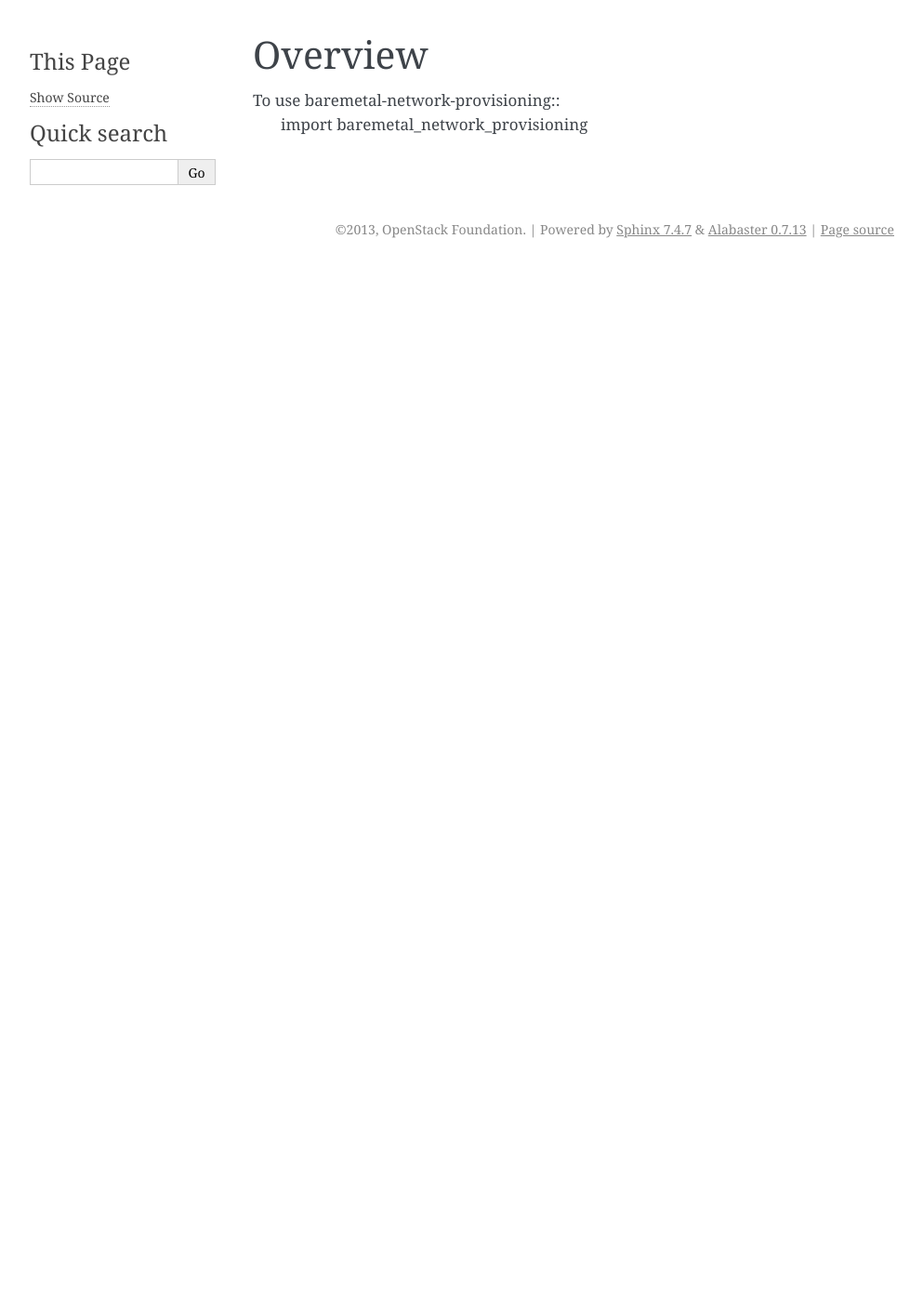
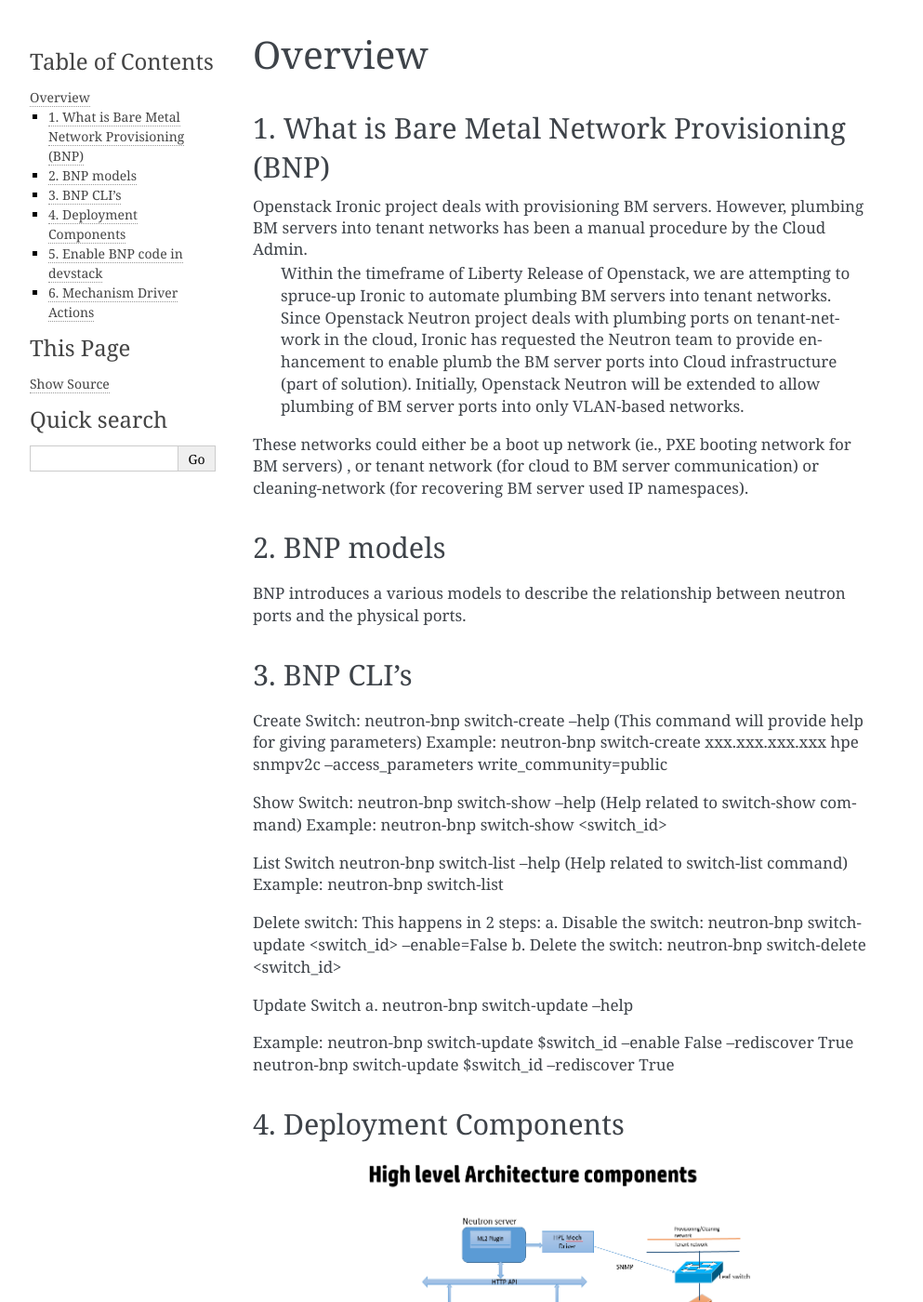
Before and after one commit to hp-networking/baremetal-network-provisioning, a Sphinx documentation site: the page built from doc/source/usage.rst, in a window 1280 px wide and 1400 px high. Shown: the whole window at 93% size, without its empty margins (148-1141 px from the left). Built offline with Sphinx 7.4.7, drawn with Linux system fonts in a browser that asks for light colours; some of the changed text lies outside the part shown.

Commit message:
Usage documentation for BNP
This patch has the newly added components for the usage documentation for the BNP

```diff
--- a/doc/source/usage.rst
+++ b/doc/source/usage.rst
@@ -2,6 +2,75 @@
 ========
 Overview
 ========
+.. _whatisbnp:
 
-To use baremetal-network-provisioning::
-   import baremetal_network_provisioning
+1. What is Bare Metal Network Provisioning (BNP)
+================================================
+
+Openstack Ironic project deals with provisioning BM servers. However, plumbing BM servers into tenant networks has been a manual procedure by the Cloud Admin.
+	Within the timeframe of Liberty Release of Openstack, we are attempting to spruce-up Ironic to automate plumbing BM servers into tenant networks. Since Openstack Neutron project deals with plumbing ports on tenant-network in the cloud, Ironic has requested the Neutron team to provide enhancement to enable plumb the BM server ports into Cloud infrastructure (part of solution).
+	Initially, Openstack Neutron will be extended to allow plumbing of BM server ports into only VLAN-based networks.
+These networks could either be a boot up network (ie., PXE booting network for BM servers) , or tenant network (for cloud to BM server communication) or cleaning-network (for recovering BM server used IP namespaces).
+
+
+.. _model:
+2. BNP models
+=============
+BNP introduces a various models to describe the relationship between neutron ports and the physical ports.
+
+.. _cli:
+3. BNP CLI's
+============
+
+Create Switch:
+neutron-bnp switch-create --help (This command will provide help for giving parameters)
+Example:
+neutron-bnp switch-create xxx.xxx.xxx.xxx hpe snmpv2c --access_parameters write_community=public
+
+Show Switch:
+neutron-bnp switch-show --help (Help related to switch-show command)
+Example:
+neutron-bnp switch-show <switch_id>
+
+List Switch
+neutron-bnp switch-list --help (Help related to switch-list command)
+Example:
+neutron-bnp switch-list
+
+Delete switch: This happens in 2 steps:
+a.	Disable the switch:  neutron-bnp switch-update <switch_id> --enable=False
+b.	Delete the switch: neutron-bnp switch-delete <switch_id>
+
+Update Switch
+a.	neutron-bnp switch-update –help
+
+Example:
+neutron-bnp switch-update $switch_id  --enable False --rediscover True
+neutron-bnp switch-update $switch_id   --rediscover True
+
+.. _deployment:
+4. Deployment Components
+========================
+.. image:: images/bnp_deployment.png
+           :height: 225px
+           :width:  450px
+           :align: center
+
+.. _enablement:
+5. Enable BNP code in devstack
+===============================
+Refer the below link
+https://github.com/hp-networking/baremetal-network-provisioning/blob/master/devstack/README.rst
+
+.. _mechanism_driver:
+6. Mechanism Driver Actions
+===========================
+
+Mechanism driver is listening for PortContext events from the ML2 Plugin .
+Implemented create_port_precommit(), update_port_precommit(), delete_port_precommit() & bind_port()
+only bind_port() calls make the SNMP request to the switch.
+
+when ironic invokes the neutron port-create calls to the neutron then mechanism driver takes the action accordingly.
+The mechanism driver acts based on VNIC_TYPE =='baremetal' and process the neutron ports.
+
+The physical information like switch_id and port_id is fetched from the 'local_link_information' list from portbindings.PROFILE
```
Also changed, not shown: doc/source/images/bnp_deployment.png (added).
